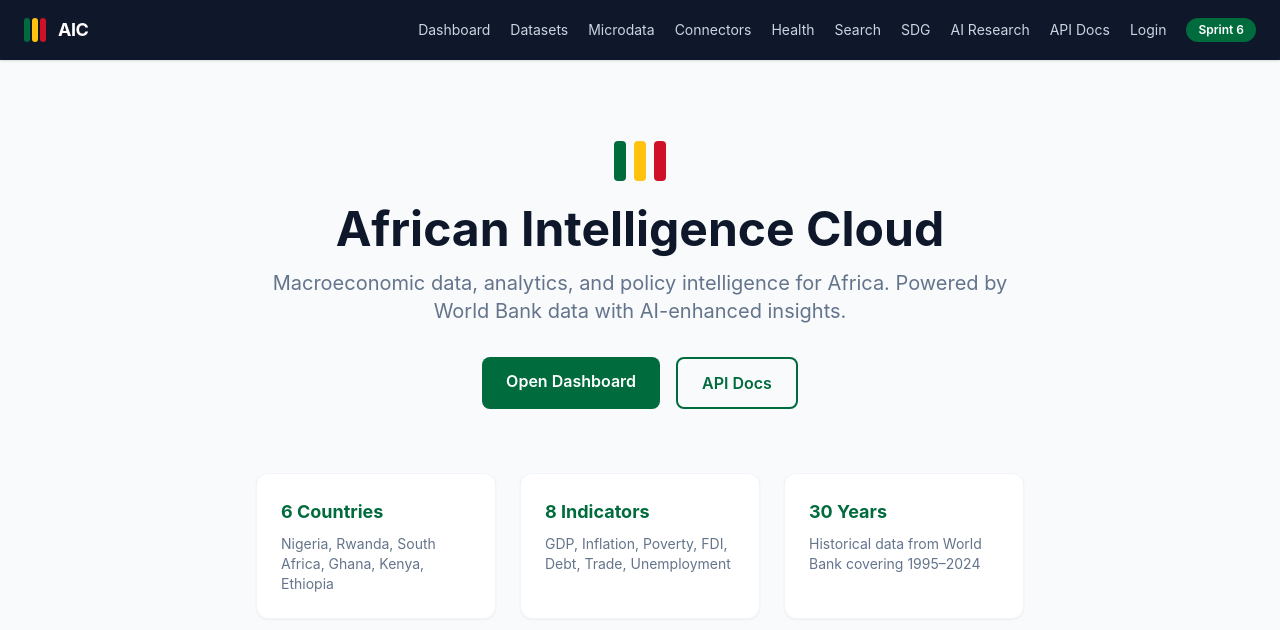
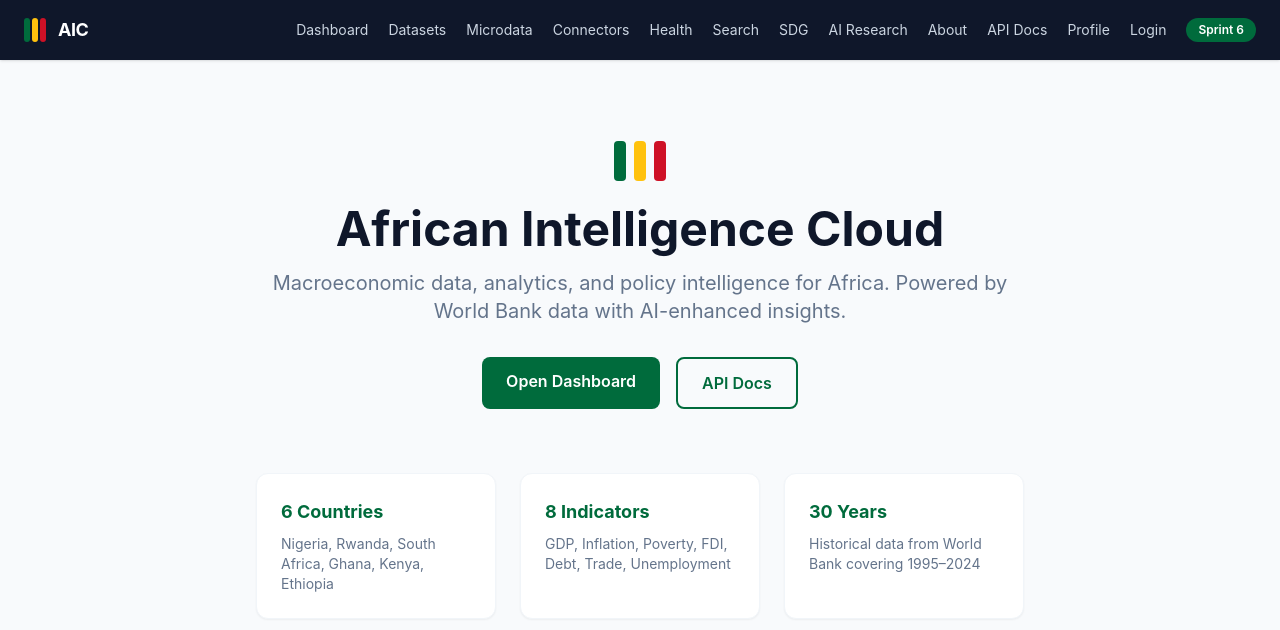
Before and after one commit to dr-luqman-afolabi/african-intelligence-cloud, a Next.js app in the folder frontend/: page / in a window 1280 px wide. Shown: the top 630 px of the page. Built offline with nearby package versions, Linux system fonts and the light colour scheme.

Commit message:
Add 'About' and 'Profile' links to Navbar

```diff
--- a/frontend/src/components/Navbar.tsx
+++ b/frontend/src/components/Navbar.tsx
@@ -12,6 +12,7 @@ const NAV_LINKS = [
   { href: "/search", label: "Search" },
   { href: "/sdg", label: "SDG" },
   { href: "/research", label: "AI Research" },
+  { href: "/about", label: "About" },
 ];
 
 export default function Navbar() {
@@ -52,6 +53,12 @@ export default function Navbar() {
           API Docs
         </a>
         <Link
+            href="/profile"
+            className="text-slate-300 hover:text-white transition"
+          >
+            Profile
+          </Link>
+          <Link
           href="/login"
           className="text-slate-300 hover:text-white transition"
         >
```
